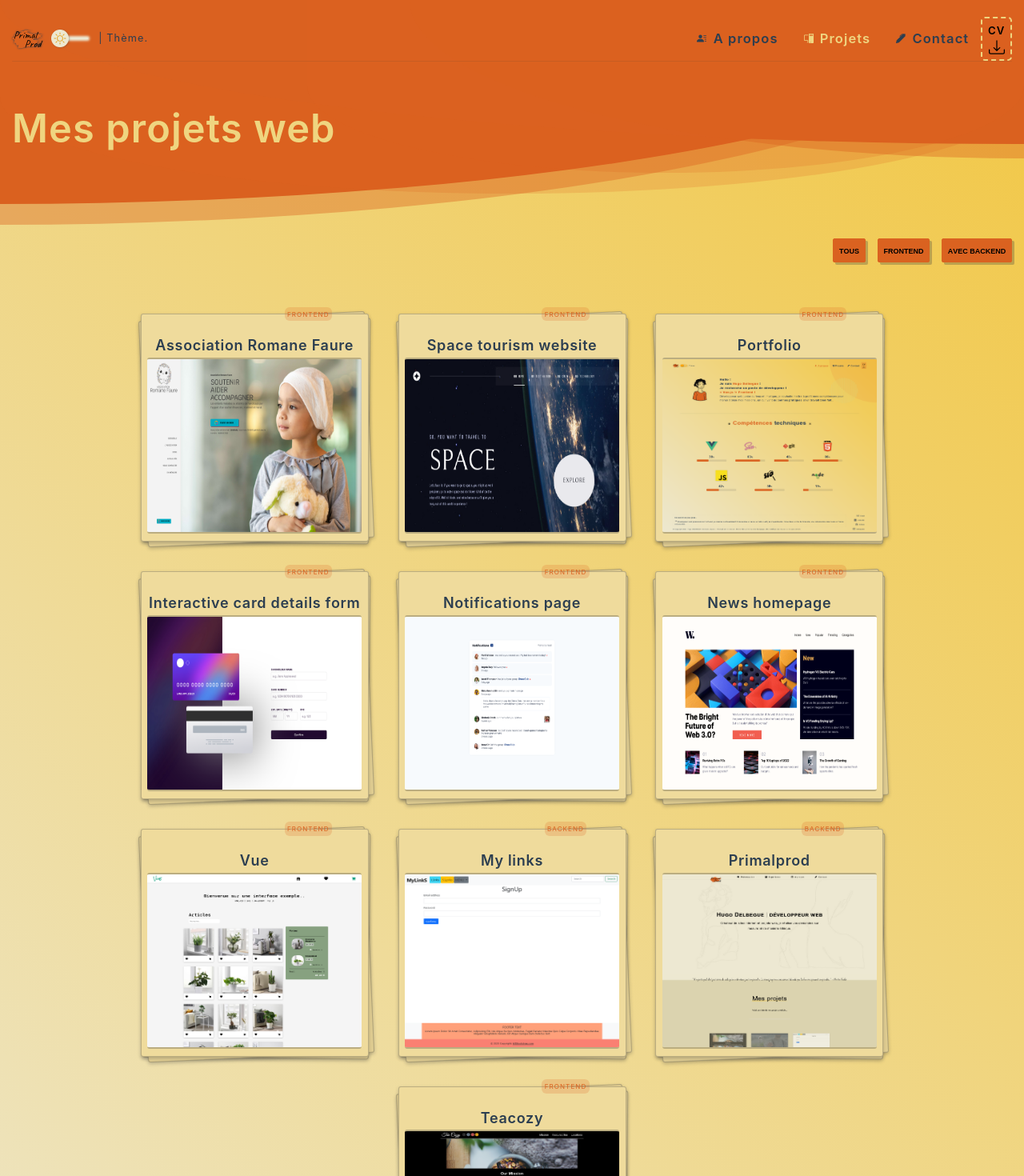
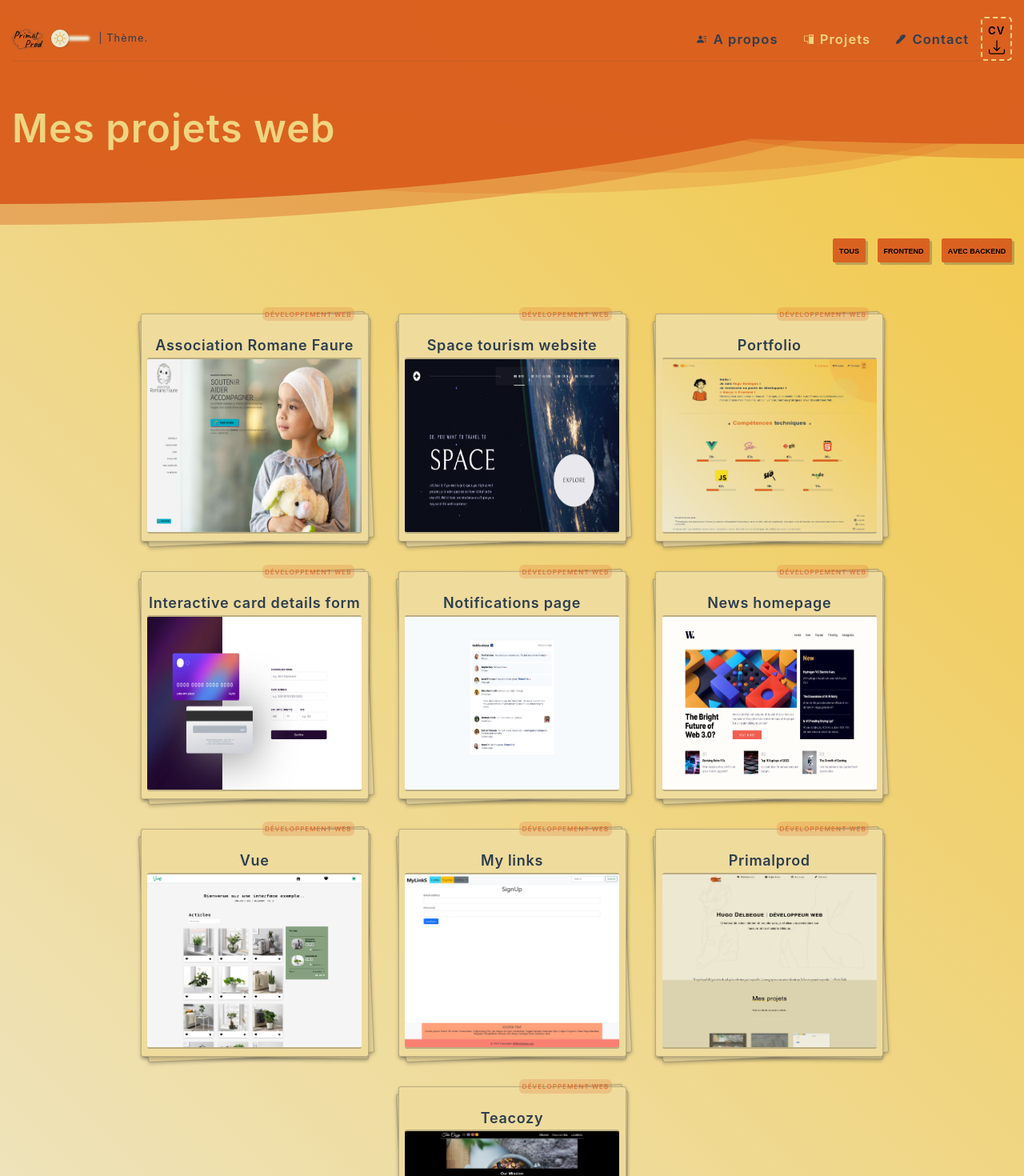
Before and after one commit to hugodelbegue/portfolio, a Vue app: page /projects in a window 1280 px wide. Shown: the top 1470 px of the page at 80% size. Built offline with nearby package versions, Linux system fonts and the light colour scheme.

Commit message:
Corrections

```diff
--- a/src/components/NavBar.vue
+++ b/src/components/NavBar.vue
@@ -199,6 +199,7 @@ export default {
 
         a .link {
             font-weight: var(--weight-bold);
+            line-height: initial;
         }
     }
 
@@ -301,6 +302,7 @@ export default {
     .downloadCV {
         flex-direction: column-reverse;
         place-items: center;
+        // gap: 5px;
         background-color: var(--color-background-download-25);
         color: var(--color-icon);
         border: 2px dashed var(--color-button-border);
--- a/src/components/ProjectsContainer.vue
+++ b/src/components/ProjectsContainer.vue
@@ -20,16 +20,16 @@ import JSONDATA from '@/components/api/data.json'
                 <article v-for="data in allData" :key="data" class="project">
                     <Project ref="load" :title="data.title" @click="onClick(data.title)">
                         <template #title>
-                            <div class="layout__title">{{ data.title }}</div>
+                        <div class="layout__title">{{ data.title }}</div>
                         </template>
                         <template #image>
                             <RenderProjectImg :src="imgUrl(data.preview)" :alt="data.title" :title="data.title" />
                         </template>
                         <template #text>
-                            <!-- <p>Développement web</p> -->
+                            <p>Développement web</p>
                             <!-- TODO : choisir le rendu -->
-                            <p v-if="data.frontend">Frontend</p>
-                            <p v-if="data.backend">Backend</p>
+                            <!-- <p v-if="data.frontend">Frontend</p>
+                                        <p v-if="data.backend">Backend</p> -->
                         </template>
                     </Project>
                 </article>
@@ -387,7 +387,6 @@ h2 {
         svg {
             z-index: 1;
             cursor: pointer;
-            border: 1px solid;
             border-radius: 11px;
             transition: transform .3s;
         }
--- a/src/components/items/Link.vue
+++ b/src/components/items/Link.vue
@@ -17,6 +17,5 @@ defineProps({
 .link {
     display: flex;
     place-items: flex-start;
-    border-radius: 5px;
 }
 </style>
--- a/src/layouts/Header.vue
+++ b/src/layouts/Header.vue
@@ -25,6 +25,8 @@ import AboutMe from '@/components/AboutMe.vue'
                 </Logo>
                 <NavBar ref="navbar" />
             </div>
+            <!-- TODO : voir pour mettre une ancre pour le déclenchement de l'event -->
+            <div ref="anchor"></div>
         </div>
 
         <div v-if="$route.name == 'HomeView'" ref="aboutme" class="layout__aboutme">
@@ -57,8 +59,8 @@ export default {
     methods: {
         setOfNavigation() {
             const cv = this.$refs.navbar.$refs.cv
-            const { navigation, aboutme, borderBottom } = this.$refs
-            if (window.scrollY > 36 && window.innerWidth > 970) {
+            const { navigation, aboutme, borderBottom, anchor } = this.$refs
+            if (window.scrollY > 35 && window.innerWidth > 970) {
                 cv.style.display = 'none';
                 borderBottom.classList.add('line__hidden');
                 if (this.$route.name == 'HomeView') {
@@ -162,7 +164,6 @@ header {
     gap: 7em;
     margin-top: 5.3em;
     margin-bottom: 7em;
-    animation: animationDown .3s ease;
 
     @media #{$desktopScreen} {
         gap: 5em;
@@ -335,16 +336,4 @@ img {
         visibility: hidden;
     }
 }
-
-@keyframes animationDown {
-    from {
-        opacity: 0;
-        transform: translateY(-100px);
-    }
-
-    to {
-        opacity: 1;
-        transform: translateY(0px);
-    }
-}
 </style>
```
